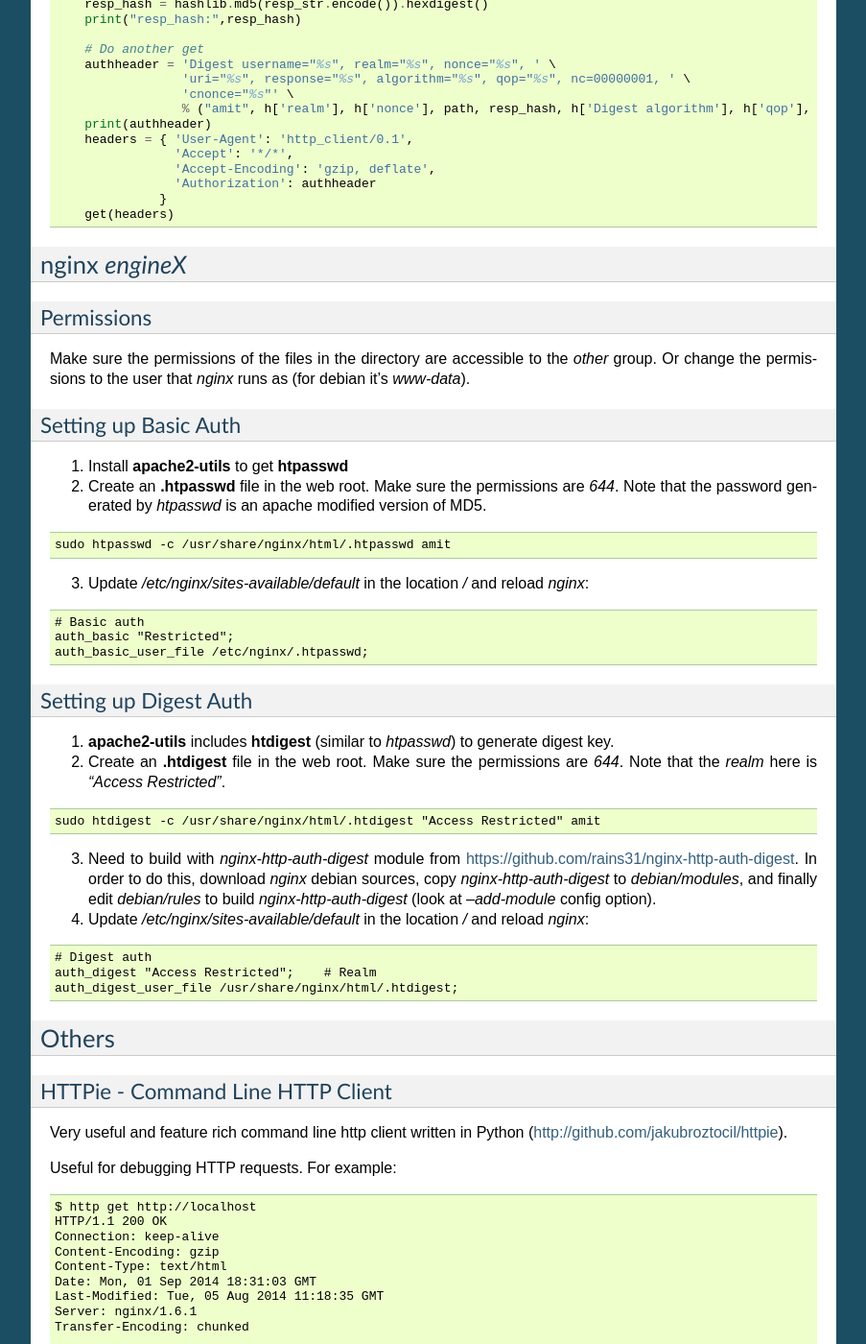
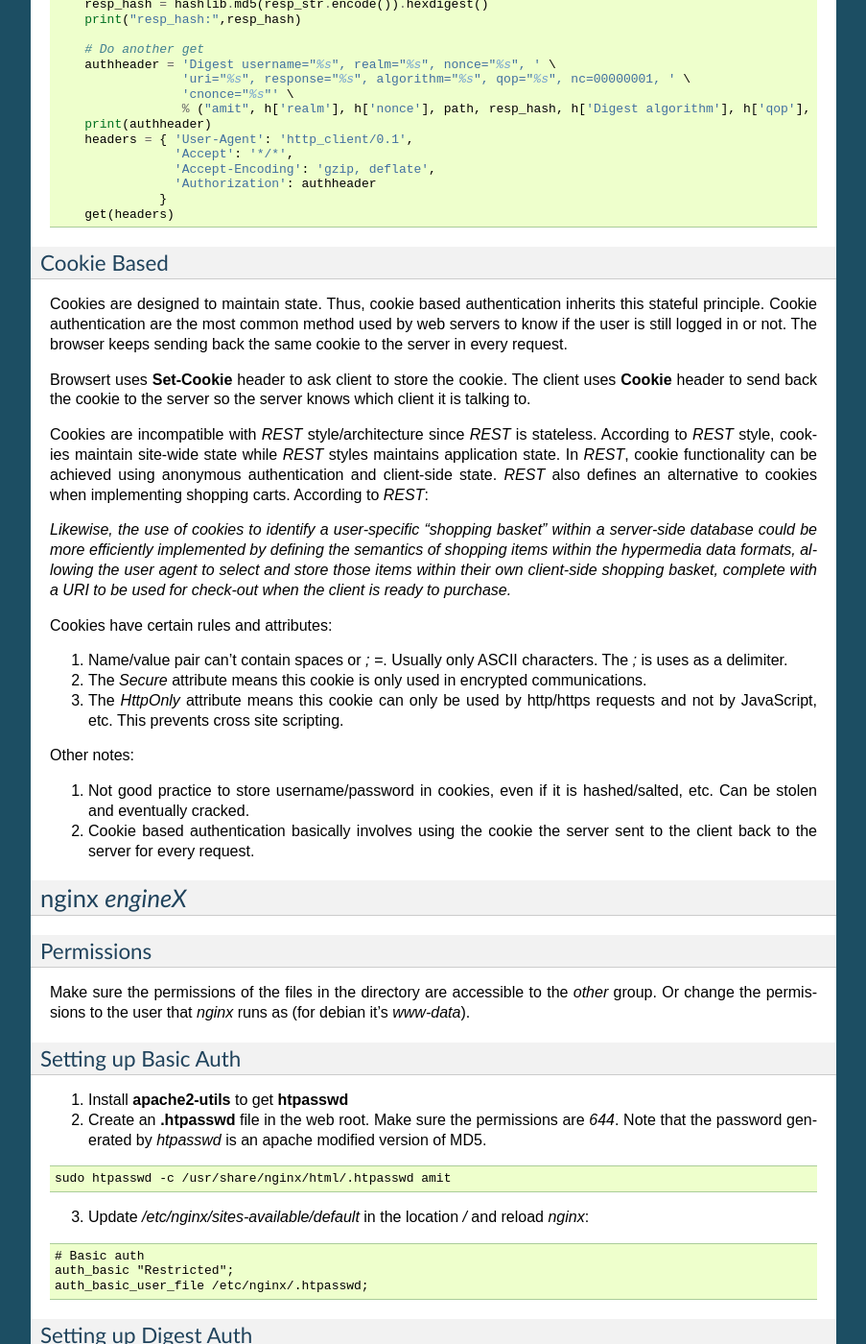
Before and after one commit to amituttam/notes, a Sphinx documentation site: the page built from docs/networking/http.rst, in a window 1280 px wide and 1400 px high, scrolled down 3941 px. Shown: the whole window at 96% size, without its empty margins (198-1101 px from the left). Built offline with Sphinx 7.4.7, drawn with Linux system fonts in a browser that asks for light colours.

Commit message:
http: Add notes on cookie based authentication

```diff
--- a/docs/networking/http.rst
+++ b/docs/networking/http.rst
@@ -268,6 +268,52 @@
                   }
         get(headers)
 
+Cookie Based
+^^^^^^^^^^^^
+
+Cookies are designed to maintain state. Thus, cookie based
+authentication inherits this stateful principle. Cookie authentication
+are the most common method used by web servers to know if the user is
+still logged in or not. The browser keeps sending back the same cookie
+to the server in every request.
+
+Browsert uses **Set-Cookie** header to ask client to store the cookie.
+The client uses **Cookie** header to send back the cookie to the server
+so the server knows which client it is talking to.
+
+Cookies are incompatible with *REST* style/architecture since *REST* is
+stateless. According to *REST* style, cookies maintain site-wide state
+while *REST* styles maintains application state. In *REST*, cookie
+functionality can be achieved using anonymous authentication and
+client-side state. *REST* also defines an alternative to cookies when
+implementing shopping carts. According to *REST*:
+
+*Likewise, the use of cookies to identify a user-specific "shopping
+basket" within a server-side database could be more efficiently
+implemented by defining the semantics of shopping items within the
+hypermedia data formats, allowing the user agent to select and store
+those items within their own client-side shopping basket, complete with
+a URI to be used for check-out when the client is ready to purchase.*
+
+Cookies have certain rules and attributes:
+
+#. Name/value pair can't contain spaces or *;* *=*. Usually only ASCII
+   characters. The *;* is uses as a delimiter.
+
+#. The *Secure* attribute means this cookie is only used in encrypted
+   communications.
+
+#. The *HttpOnly* attribute means this cookie can only be used by
+   http/https requests and not by JavaScript, etc. This prevents cross
+   site scripting.
+
+Other notes:
+
+#. Not good practice to store username/password in cookies, even if it
+   is hashed/salted, etc. Can be stolen and eventually cracked.
+
+#. Cookie based authentication basically involves using the cookie the
+   server sent to the client back to the server for every request.
 
 nginx `engineX`
 ---------------
```
